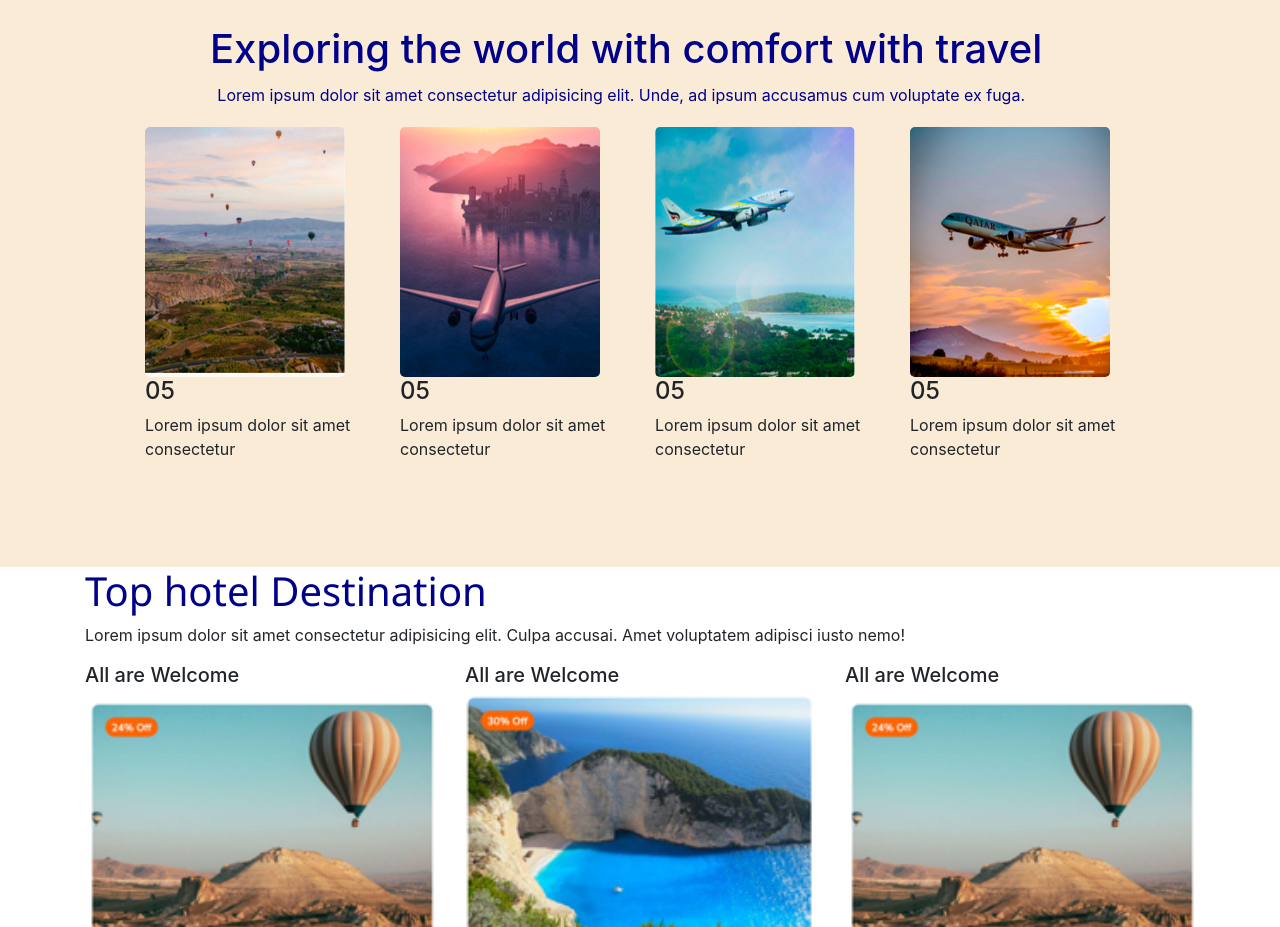
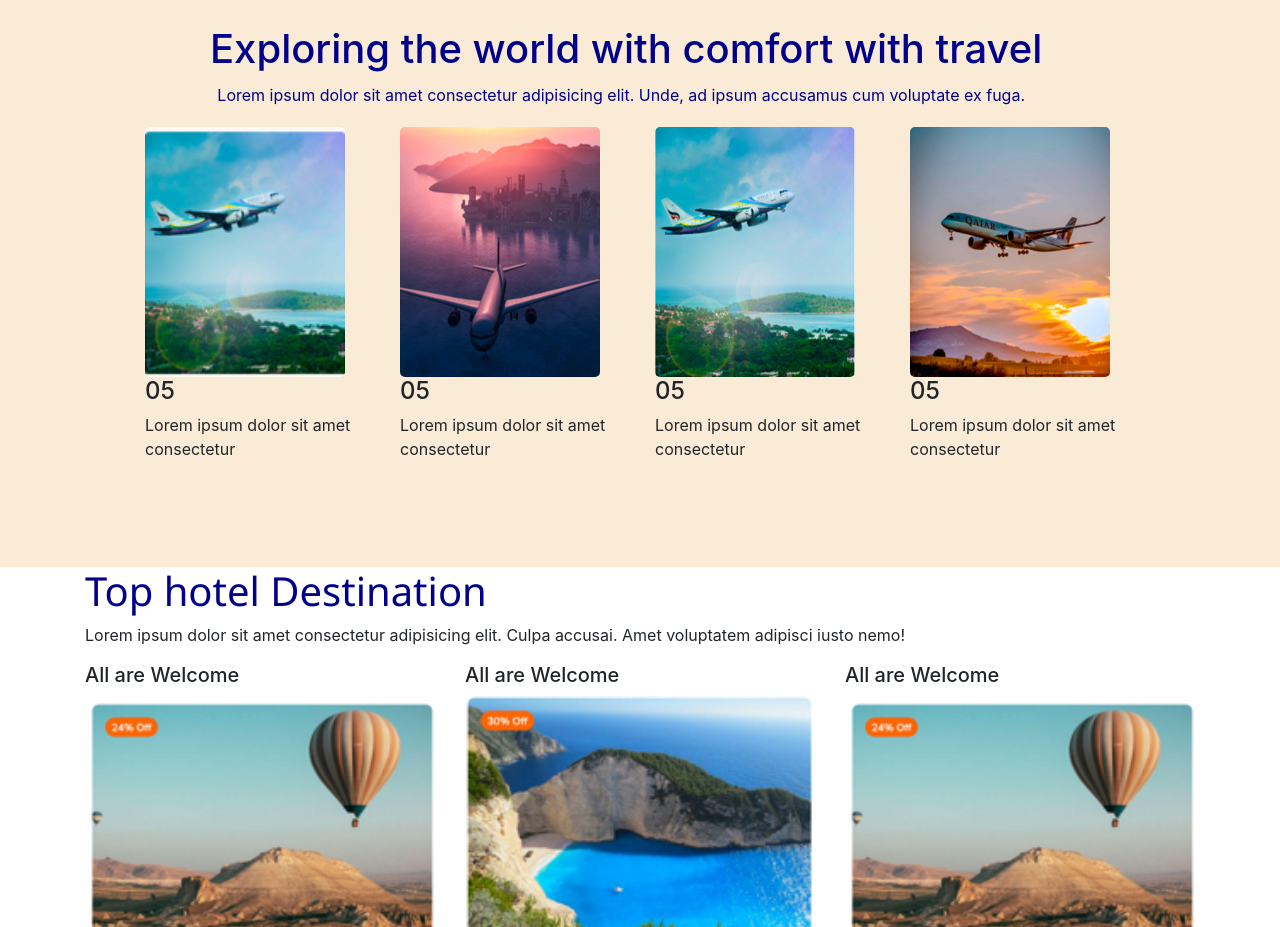
Before and after one commit to SandhyaBiswal/Airticketer, a plain HTML site: page index.html in a window 1280 px wide. Shown: the part 840-1767 px from the top of the page. Drawn offline with Linux system fonts and the light colour scheme.

Commit message:
3rd commit

```diff
--- a/index.html
+++ b/index.html
@@ -136,7 +136,7 @@
             </div>
             <div class="imgdiv">
               <div class="col-3">
-                <img src="./Image/side2.png" alt=""class="Exploring"/>
+                <img src="./Image/img-4.png" alt=""class="Exploring"/>
                 <div>
                     <h4>05</h4>
                     <p>Lorem ipsum dolor sit amet consectetur </p>
```
